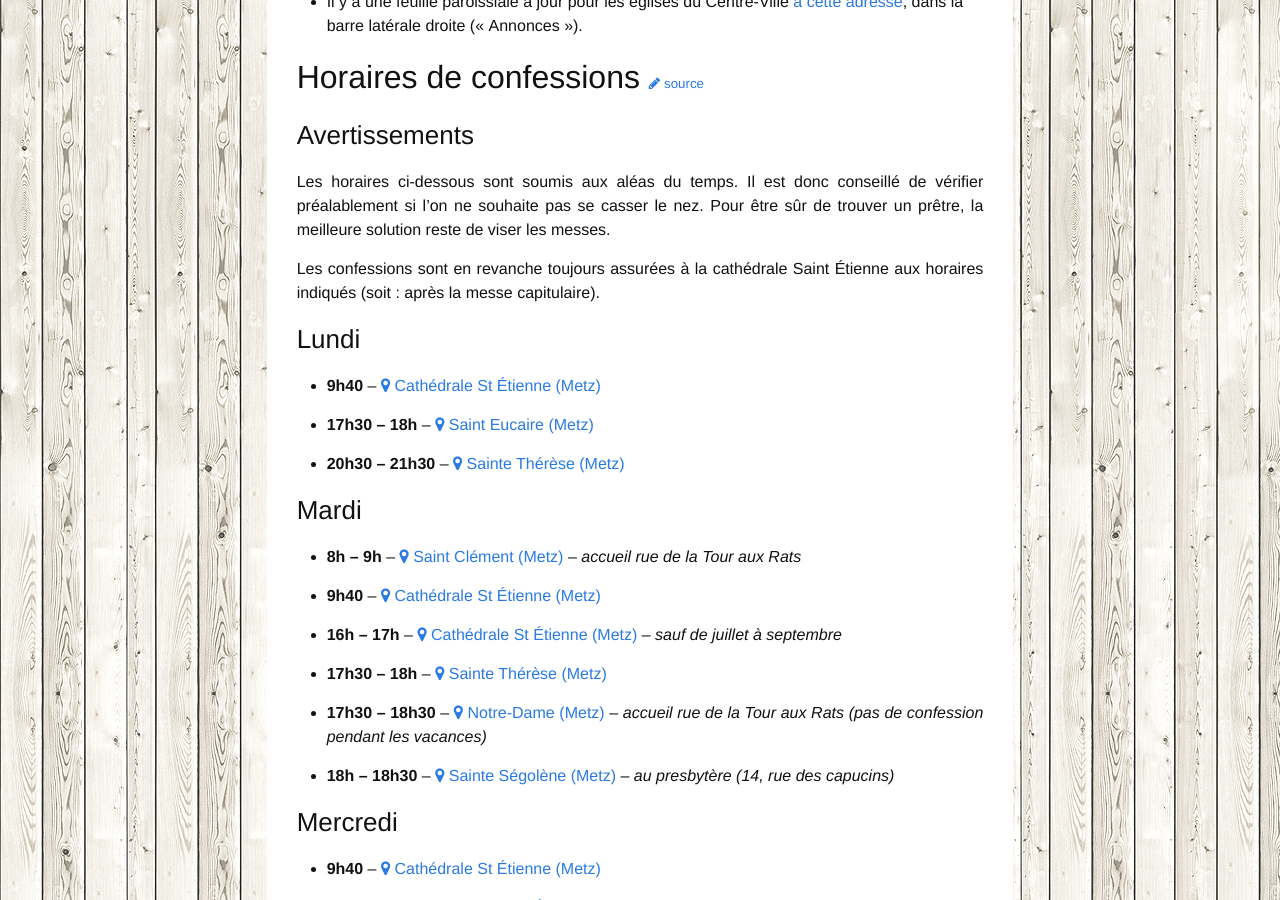
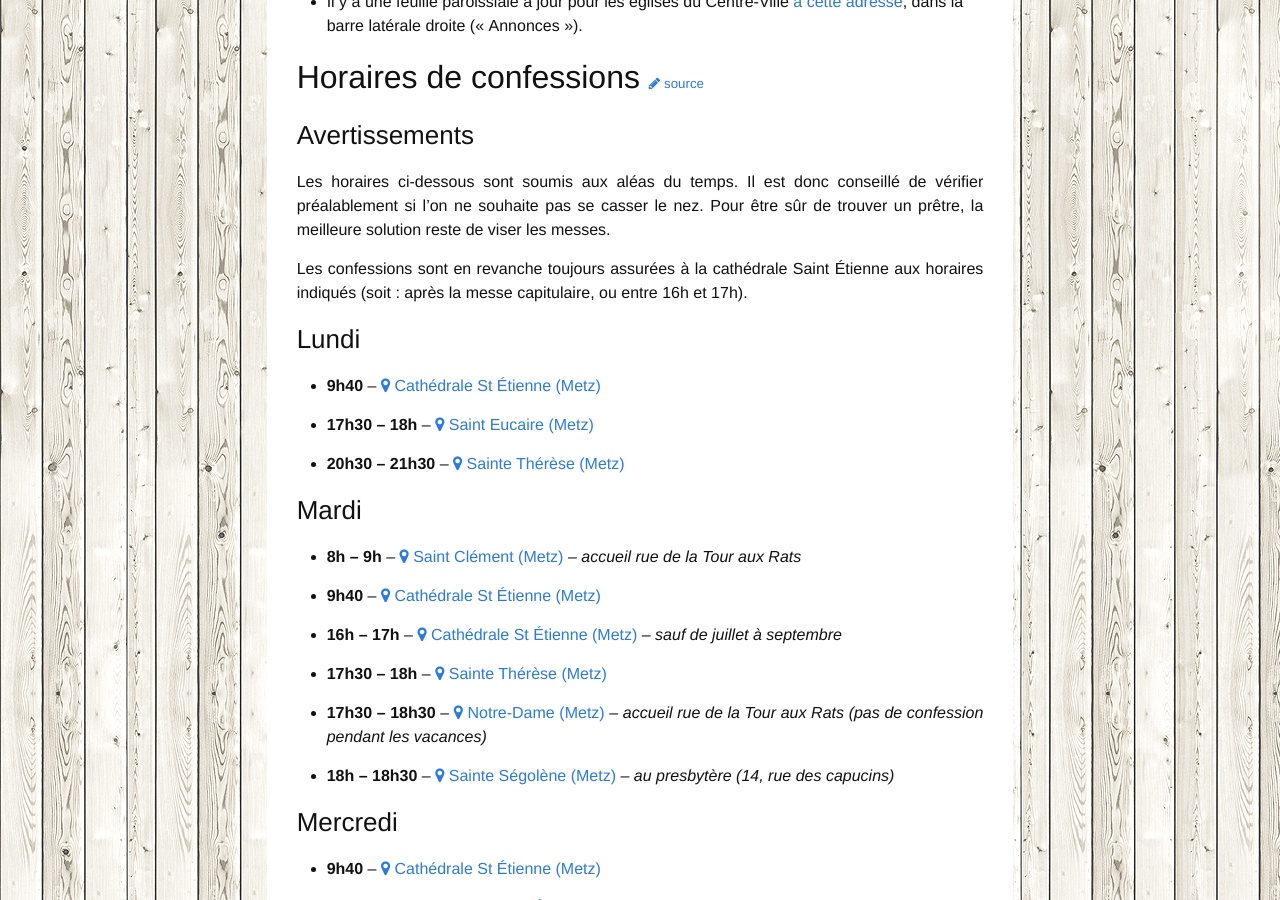
Before and after one commit to cccroix/cccroix.github.io, a Jekyll site: the page built from confessions.md, in a window 1280 px wide and 900 px high, scrolled down 337 px. Built offline with Jekyll 4.4.1, drawn with Linux system fonts in a browser that asks for light colours.

Commit message:
précise un point sur les confessions
à la cathédrale

```diff
--- a/confessions.md
+++ b/confessions.md
@@ -24,7 +24,7 @@ published: true
 
 Les horaires ci-dessous sont soumis aux aléas du temps. Il est donc conseillé de vérifier préalablement si l'on ne souhaite pas se casser le nez. Pour être sûr de trouver un prêtre, la meilleure solution reste de viser les messes.
 
-Les confessions sont en revanche toujours assurées à la cathédrale Saint Étienne aux horaires indiqués (soit : après la messe capitulaire).
+Les confessions sont en revanche toujours assurées à la cathédrale Saint Étienne aux horaires indiqués (soit : après la messe capitulaire, ou entre 16h et 17h).
 
 {% assign semaine = "lundi mardi mercredi jeudi vendredi samedi dimanche" | split: ' ' %}
 
```
